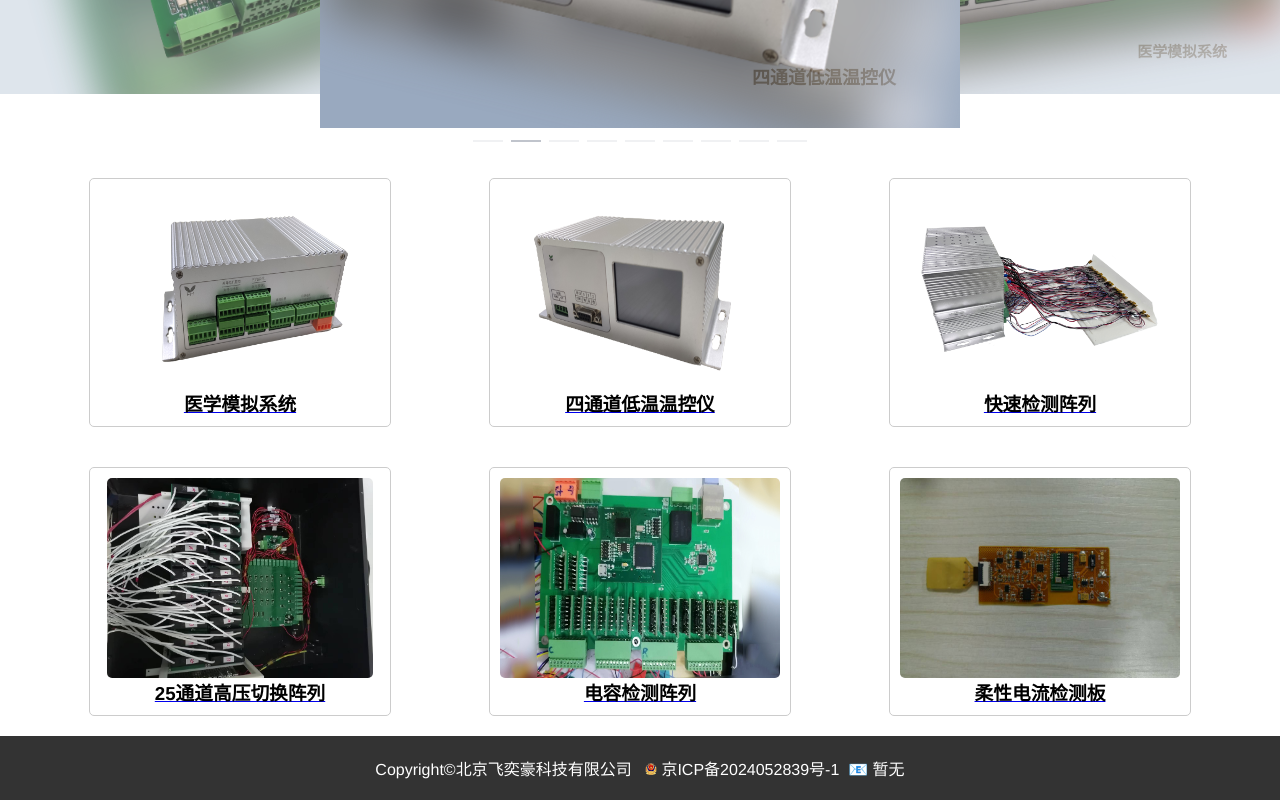
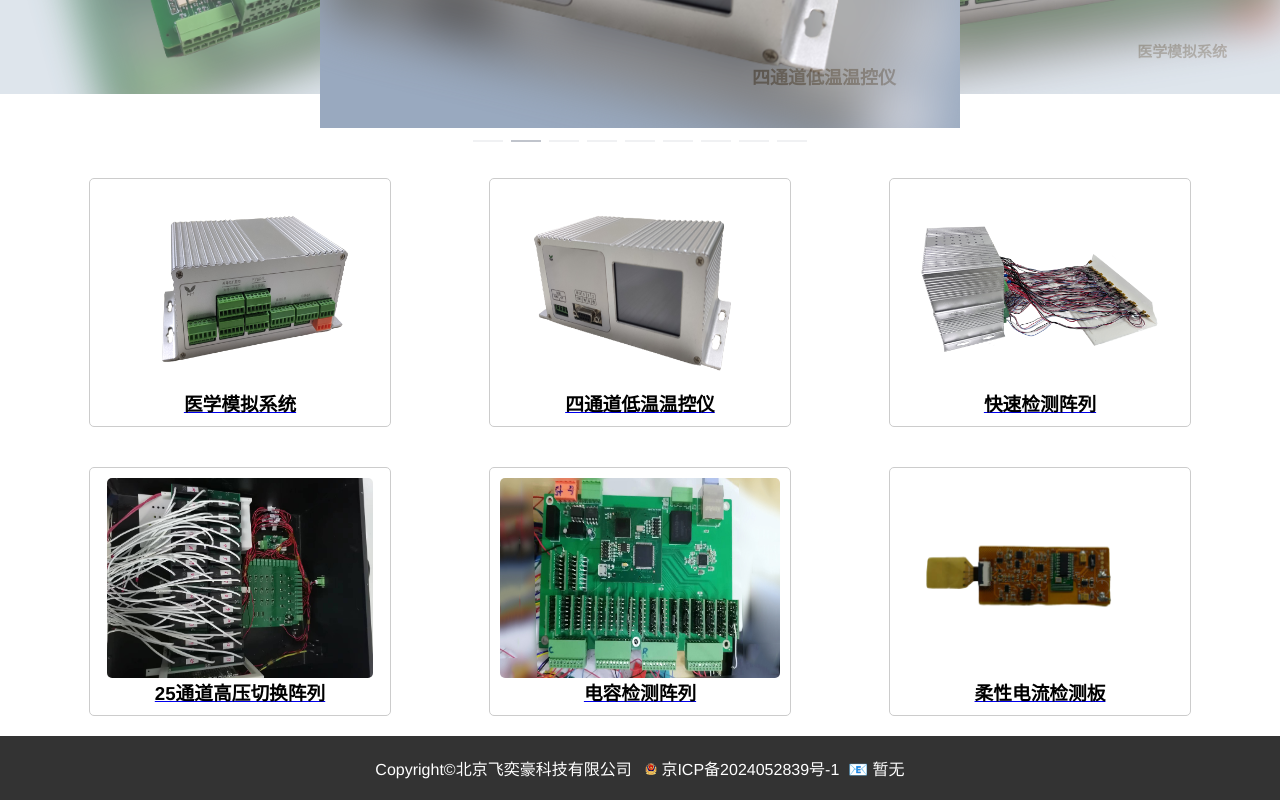
Before and after one commit to HongBing5/fyh_new, a Vue app: page / in a window 1280 px wide. Shown: the part 372-1172 px from the top of the page. Built offline with nearby package versions, Linux system fonts and the light colour scheme.

Commit message:
新增柔性电流检测板&更新多通道检测阵列图

```diff
--- a/src/data/lunbotu.js
+++ b/src/data/lunbotu.js
@@ -41,7 +41,7 @@ const products = [{
 {
   id: 9,
   name: '柔性电流检测板',
-  imageUrl: require('../assets/images/柔性电流检测板.jpg')
+  imageUrl: require('../assets/images/柔性电流检测板.png')
 }
   // 添加更多
 ]
--- a/src/data/products.js
+++ b/src/data/products.js
@@ -52,7 +52,7 @@ const products = [{
   id: 6,
   name: '柔性电流检测板',
   image: [
-    { url: require('../assets/images/柔性电流检测板.jpg') }
+    { url: require('../assets/images/柔性电流检测板.png') }
   ],
   description: ' '
 }
```
Also changed, not shown: src/assets/images/柔性电流检测板.jpg (deleted), src/assets/images/柔性电流检测板.png (added).
